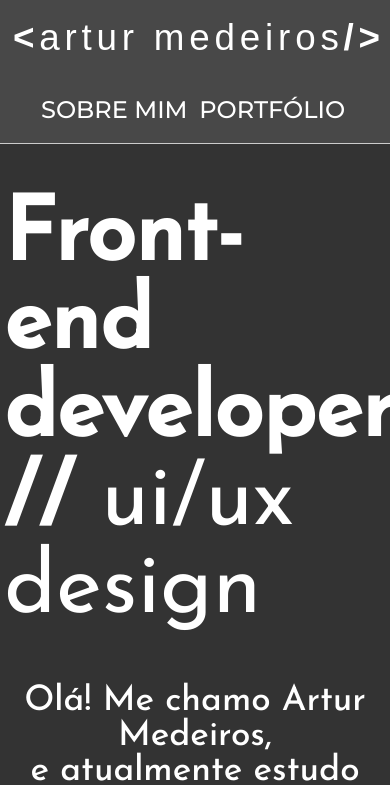
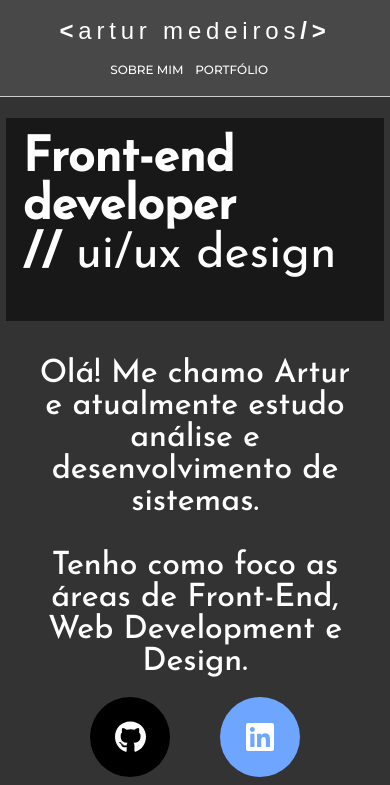
Before and after one commit to arthurzop/artur-medeiros, a plain HTML site: page index.html in a window 390 px wide. Shown: the top 785 px of the page. Drawn offline with Linux system fonts and the light colour scheme; a web font is replaced by a local one.

Commit message:
sistemas

```diff
--- a/index.html
+++ b/index.html
@@ -38,8 +38,8 @@
                     // <span class="regular">ui/ux design</span>
                 </h1>
                 <h4 id="sobre_mim" class="medium">
-                    Olá! Me chamo Artur Medeiros, <br> e atualmente estudo análise e desenvolvimento de sistemas. <br> <br>
-                    Tenho como foco as áreas de Front-End, Web Development e Design. <br> <br>
+                    Olá! Me chamo Artur<br> e atualmente estudo análise e desenvolvimento de sistemas. <br> <br>
+                    Tenho como foco as áreas de Front-End, Web Development e Design.
                 </h4>
                 <div id="buttons">
                     <button id="git" onclick="window.open('https://github.com/arthurzop','_blank')">
--- a/styles/styles.css
+++ b/styles/styles.css
@@ -248,16 +248,17 @@ path{
     }
 
     body{
-        height: 100vh;
-        width: 100vw;
         overflow: visible;
     }
 
     header{
-        min-width: 100vw;
+        width: 100vw;
         display: flex;
         flex-direction: column;
         min-height: 7vh;
+        margin: 0;
+        padding: 0;
+        justify-content: center;
     }
 
     #outros{
@@ -266,13 +267,14 @@ path{
     }
 
     #outros a{
-        font-size: 1rem;
-        padding: 1vh;
+        font-size: 0.5rem;
+        padding: 1vh 2vw 0 0;
     }
 
     #titulo{
-        font-size: 2.3rem;
+        font-size: 1.5rem;
         padding: 2vh 1vw;
+        text-wrap: nowrap;
     }
 
     main{
@@ -280,19 +282,8 @@ path{
         width: 100vw;
 
         margin: 0;
-        margin-top: 8vh;
+        margin-top: 2vh;
         flex-direction: column;
-    }
-
-    #codebar{
-        display: flex;
-        margin: 0;
-        padding: 1vw;
-        align-self: center;
-    }
-
-    #barcode{
-        transform: none;
     }
 
     #sobre{
@@ -305,20 +296,22 @@ path{
 
     #sobre_texto h1{
         text-wrap: wrap;
-        font-size: 5.5rem;
-        padding: 5vh 1vw;
+        font-size: 3rem;
+        padding: 2vh 2vh 5vh;
+        background-color: #181818;
+        margin: 2vh 1.5vw;
     }
 
     #sobre_mim{
         text-align: center;
-        padding: 2vw;
-        font-size: 2.2rem;
+        padding: 5vw;
+        font-size: 2rem;
         color: #fff;
     }
 
     #sobre img{
-        width: 460px;
-        height: 500px;
+        width: 250px;
+        height: 300px;
         align-self: center;
         padding: 2vh 1vw;
     }
@@ -330,10 +323,22 @@ path{
     }
 
     #buttons button{
-        width: 100px;
-        height: 100px;
-        font-size: 3rem;
+        width: 80px;
+        height: 80px;
+        font-size: 2rem;
     }
+
+    #codebar{
+        display: flex;
+        margin: 1vw;
+        padding: 1vw;
+        align-self: center end;
+    }
+
+    #barcode{
+        transform: none;
+    }
+
 }
 
 /* fonte weight */
```
Also changed, not shown: pages/sobre mim/index.html (+1 -1 lines), img/sp.jpg (added), pages/sobre mim/script.js (added).
